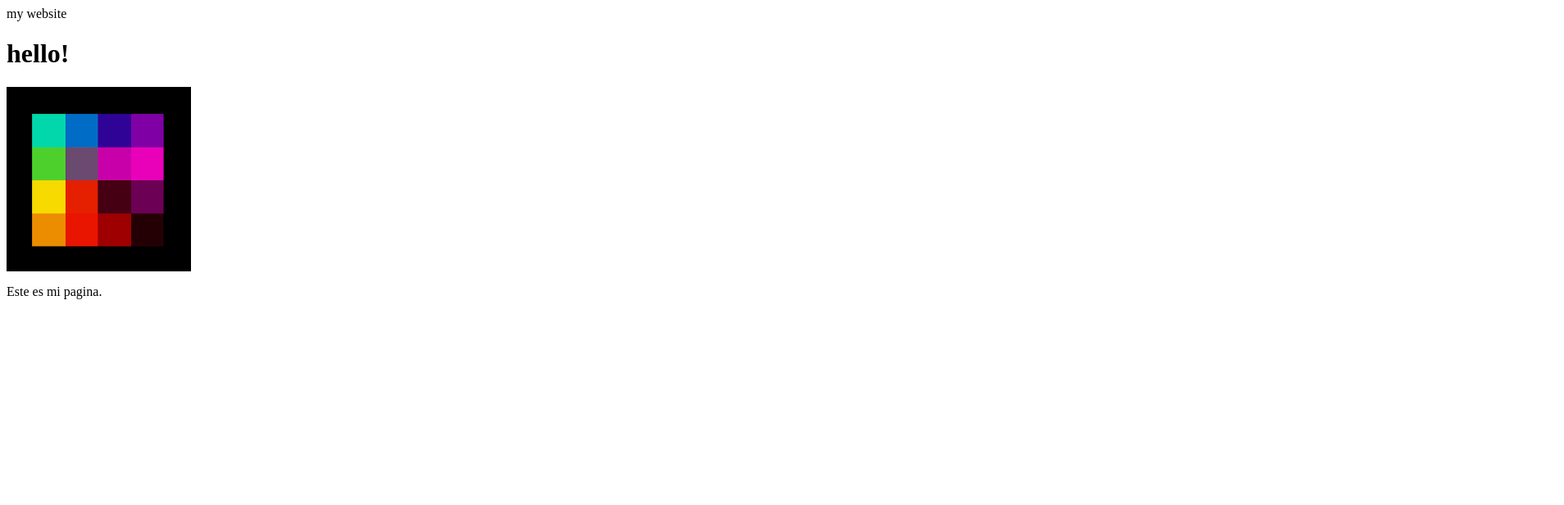
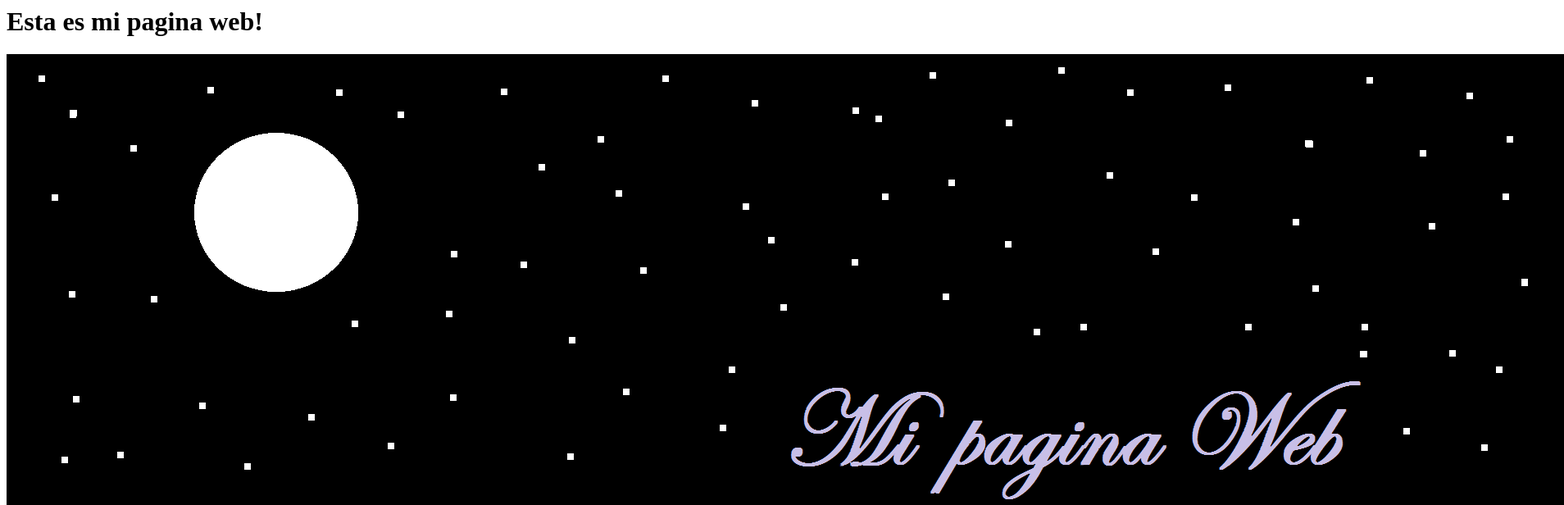
Before and after one commit to AlejandraXD/new, a plain HTML site: page index.html in a window 1280 px wide. Shown: the top 616 px of the page at 82% size, 1908 px wide, since content can reach past the window. Drawn offline with Linux system fonts and the light colour scheme.

Commit message:
actualizar

```diff
--- a/index.html
+++ b/index.html
@@ -1,10 +1,9 @@
 <html>
 <head>
-<tittle>my website</tittle>
 </head>
 <body>
-<h1>hello!</h1>
-<img src="download.jpg">
+<h1>Esta es mi pagina web!</h1>
+<img src="Untitled.PNG">
 <p>Este es mi pagina. </p>
 </body>
 </html>
```
